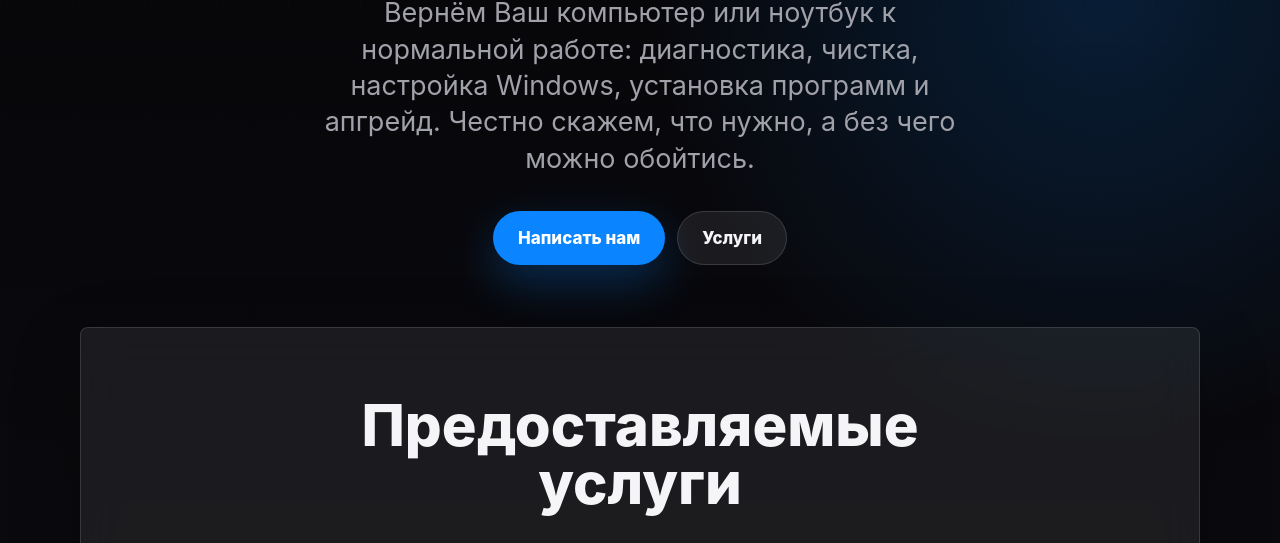
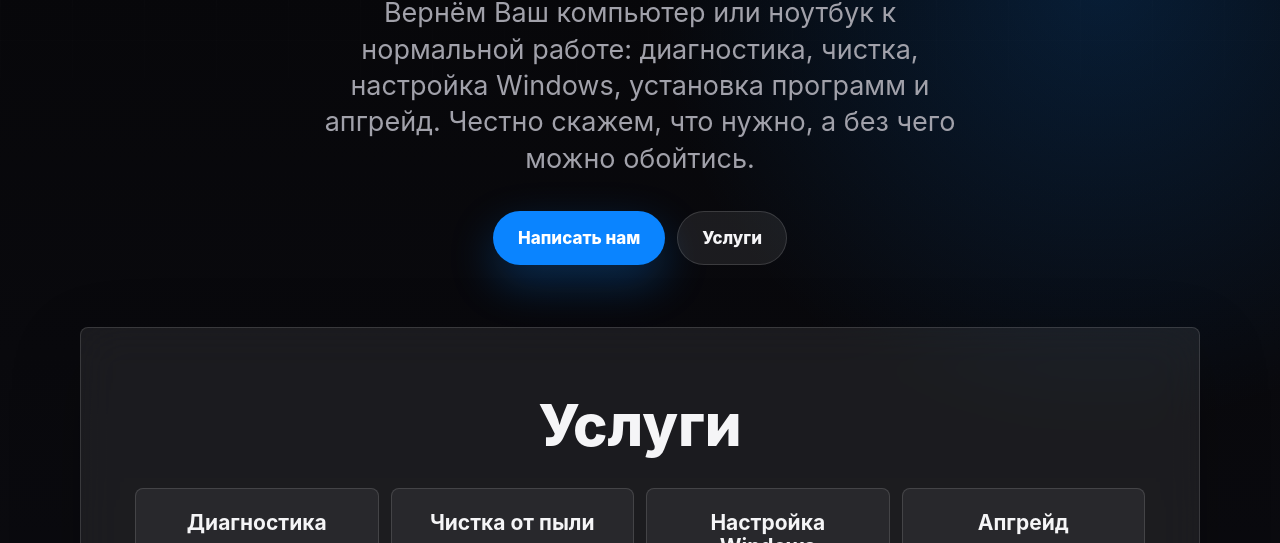
Before and after one commit to arbakeytessence-tech/remont-pk, a plain HTML site: page index.html in a window 1280 px wide. Shown: the part 392-935 px from the top of the page. Drawn offline with Linux system fonts and the light colour scheme.

Commit message:
Update index.html

```diff
--- a/index.html
+++ b/index.html
@@ -42,7 +42,7 @@
 
     <section class="section reveal" id="services">
       <div class="section-head">
-        <h2>Предоставляемые услуги</h2>
+        <h2>Услуги</h2>
       </div>
 
       <div class="service-grid">
```
